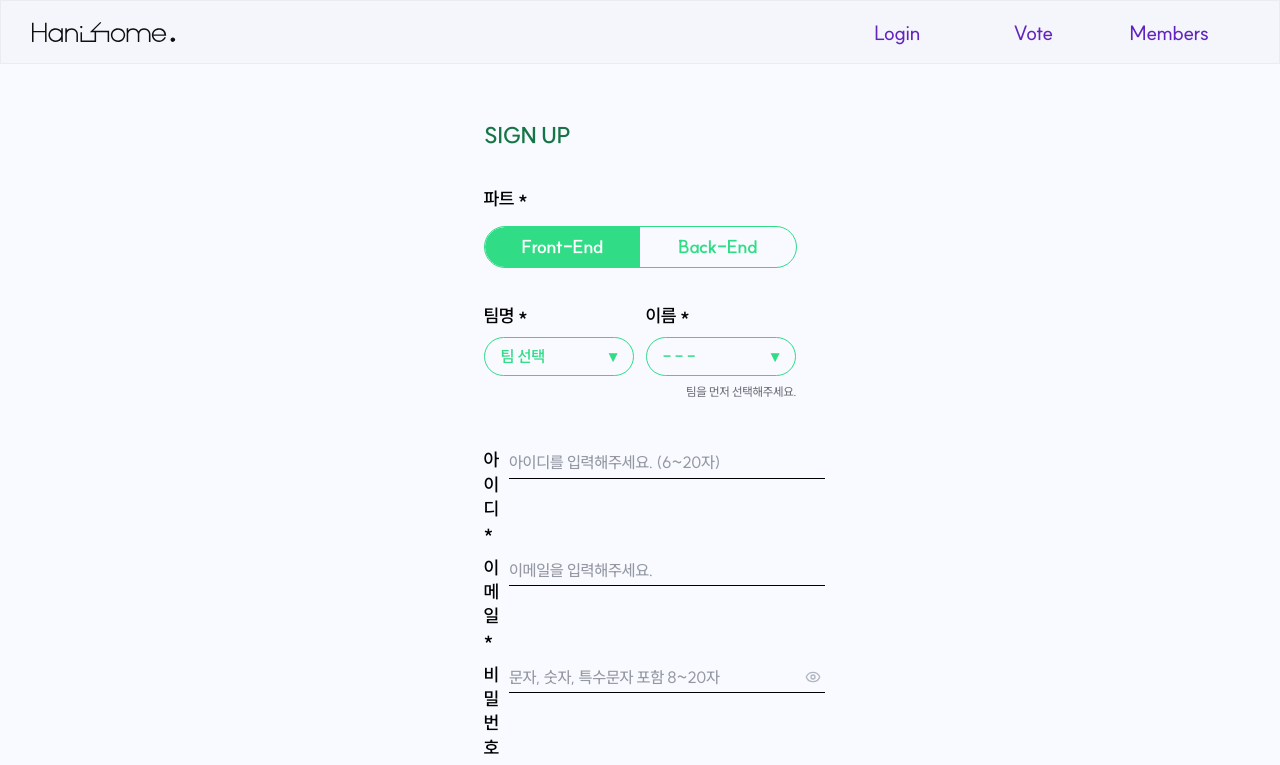
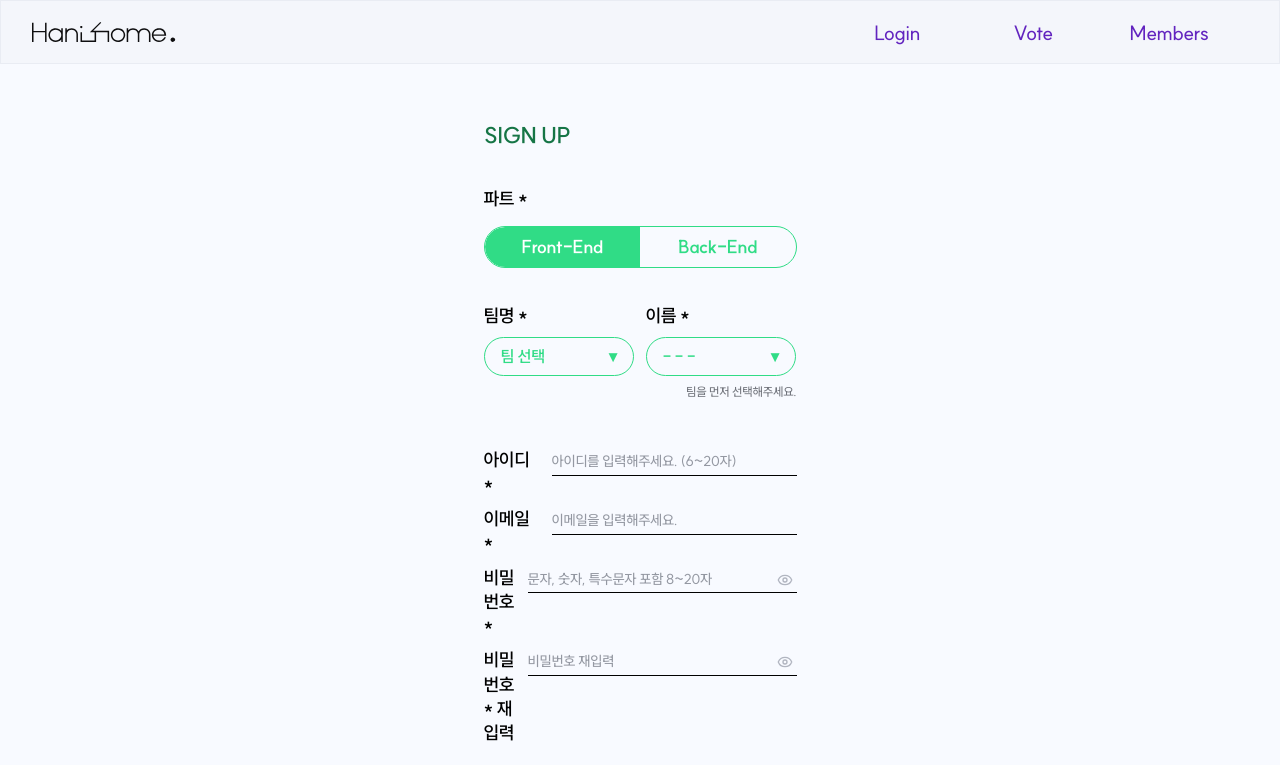
Before and after one commit to chaeyoungwon/next-vote-21th, a Next.js app in the folder next-vote-21th/: page /signup in a window 1280 px wide. Shown: the top 765 px of the page. Built offline with nearby package versions, Linux system fonts and the light colour scheme.

Commit message:
design: 인풋 필드 패딩 및 글자크기 조정

```diff
--- a/next-vote-21th/src/components/common/InputField.tsx
+++ b/next-vote-21th/src/components/common/InputField.tsx
@@ -36,7 +36,9 @@ const InputField = ({
             onChange={onChange}
             placeholder={placeholder}
             autoComplete={autoComplete}
-            className="text-cap1-med min-w-[226px] border-b border-black py-1 pr-8 outline-none placeholder:text-gray-600 md:!text-base"
+            className={`text-cap1-med min-w-[226px] border-b border-black py-1 outline-none placeholder:text-gray-600 md:!text-sm ${
+              isPasswordField ? "pr-6" : ""
+            }`}
           />
 
           {/* 눈 아이콘 */}
```
